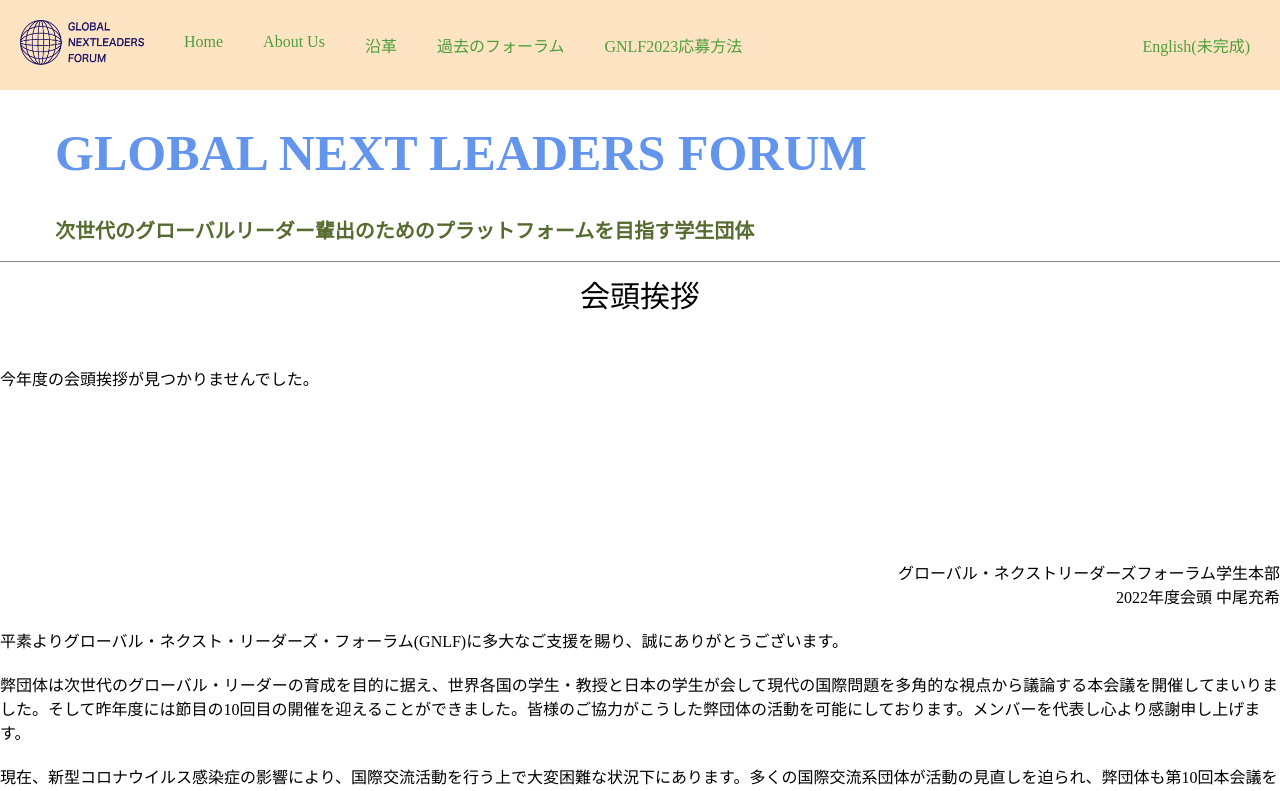
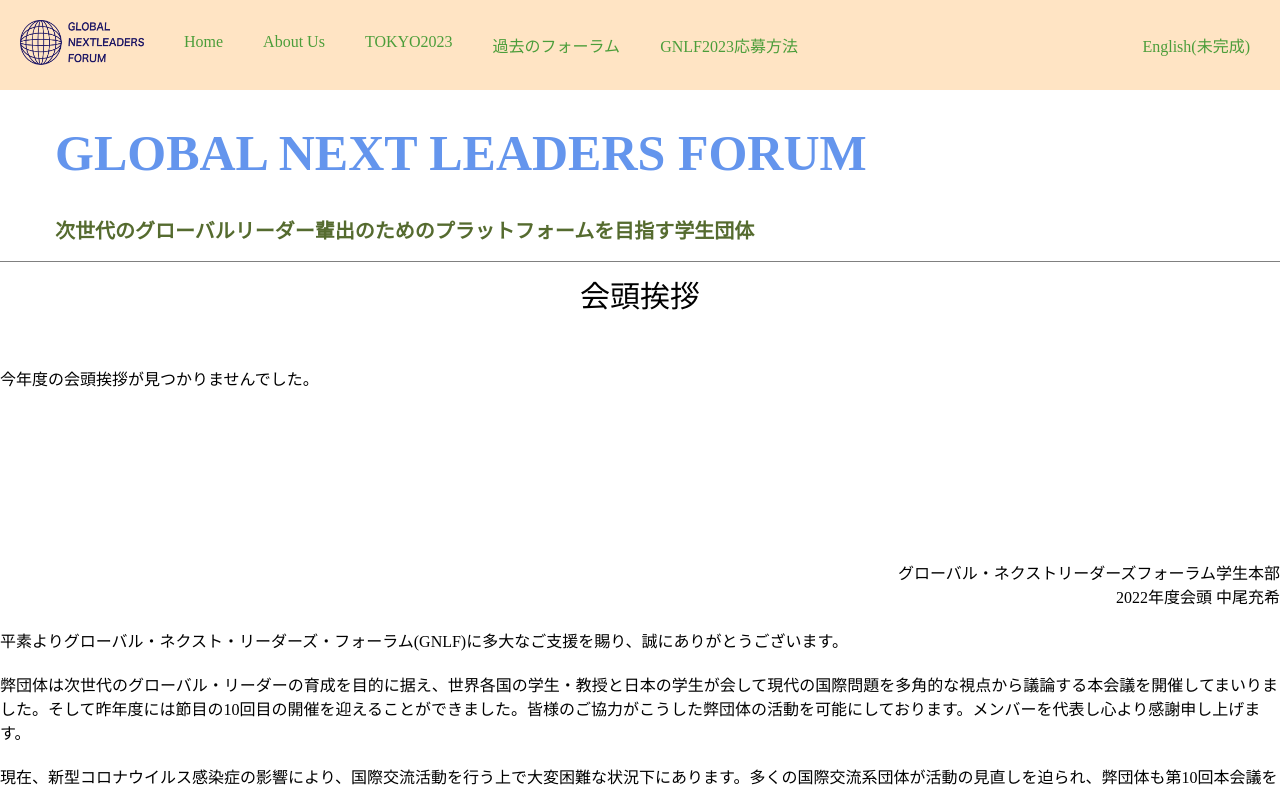
Before and after one commit to GlobalNextLeadersForum/chairman_messages, a plain HTML site: page index.html in a window 1280 px wide. Shown: the top 791 px of the page. Drawn offline with Linux system fonts and the light colour scheme.

Commit message:
Update index.html

```diff
--- a/index.html
+++ b/index.html
@@ -15,7 +15,7 @@
             <div class="header-list">
                 <a href="https://GlobalNextLeadersForum.github.io/Home">Home</a>
                 <a href="https://GlobalNextLeadersForum.github.io/about">About Us</a>
-                <a href="https://GlobalNextLeadersForum.github.io/history">沿革</a>
+                <a href="https://GlobalNextLeadersForum.github.io/tokyo2023">TOKYO2023</a>
                 <a href="https://GlobalNextLeadersForum.github.io/forum">過去のフォーラム</a>
                 <a href="https://GlobalNextLeadersForum.github.io/application">GNLF2023応募方法</a>
             </div>
```
